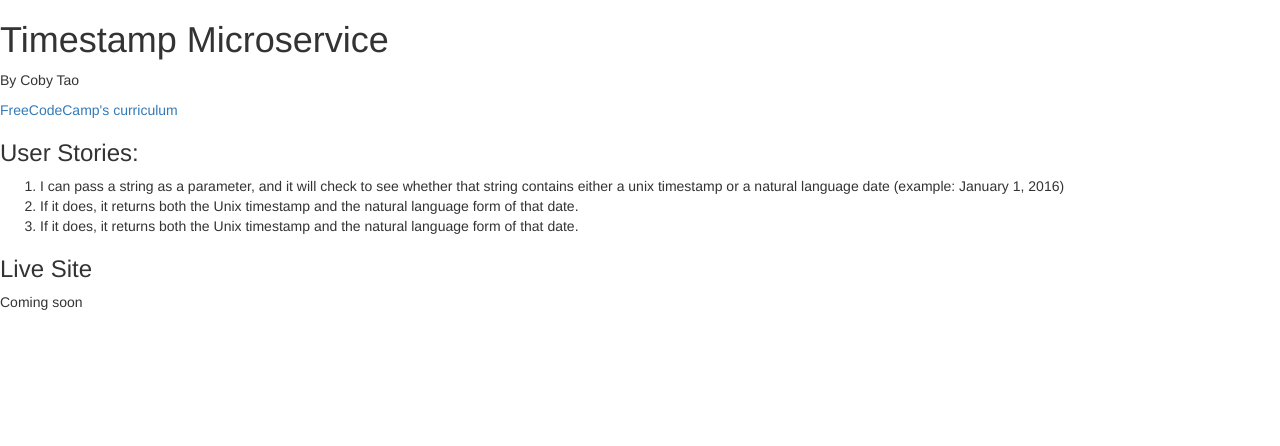
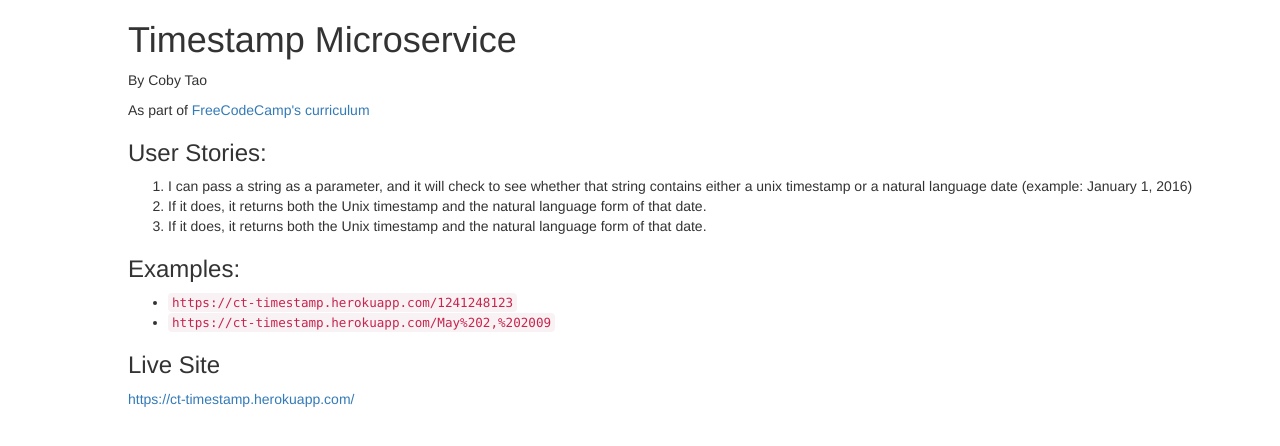
Before and after one commit to Coby-T/timestamp-api, a website: page index.html in a window 1280 px wide. Drawn offline with nearby package versions, Linux system fonts and the light colour scheme.

Commit message:
release version

```diff
--- /dev/null
+++ b/index.css
@@ -0,0 +1,3 @@
+body {
+    margin-left: 10%;
+}
--- a/index.html
+++ b/index.html
@@ -2,21 +2,27 @@
 <html lang="en">
     <head>
         <link rel="stylesheet" type="text/css" href="https://maxcdn.bootstrapcdn.com/bootstrap/3.3.6/css/bootstrap.min.css">
+        <link rel="stylesheet" type="text/css" href="/index.css">
         <title>Timestamp Microservice</title>
     </head>
     <body>
         <header>
             <h1>Timestamp Microservice</h1>
             <p>By Coby Tao</p>
-            <p><a href="https://www.freecodecamp.com/challenges/timestamp-microservice">FreeCodeCamp's curriculum</a></p>
+            <p>As part of <a href="https://www.freecodecamp.com/challenges/timestamp-microservice">FreeCodeCamp's curriculum</a></p>
             <h3>User Stories:</h3>
             <ol>
                 <li>I can pass a string as a parameter, and it will check to see whether that string contains either a unix timestamp or a natural language date (example: January 1, 2016)</li>
                 <li>If it does, it returns both the Unix timestamp and the natural language form of that date.</li>
                 <li>If it does, it returns both the Unix timestamp and the natural language form of that date.</li>
             </ol>
+            <h3>Examples:</h3>
+            <ul>
+                <li><code>https://ct-timestamp.herokuapp.com/1241248123</code></li>
+                <li><code>https://ct-timestamp.herokuapp.com/May%202,%202009</code></li>
+            </ul>
             <h3>Live Site</h3>
-            <p>Coming soon</p>
+            <p><a href="https://ct-timestamp.herokuapp.com/">https://ct-timestamp.herokuapp.com/</a></p>
         </header>
     </body>
 </html>
```
Also changed, not shown: README.md.
